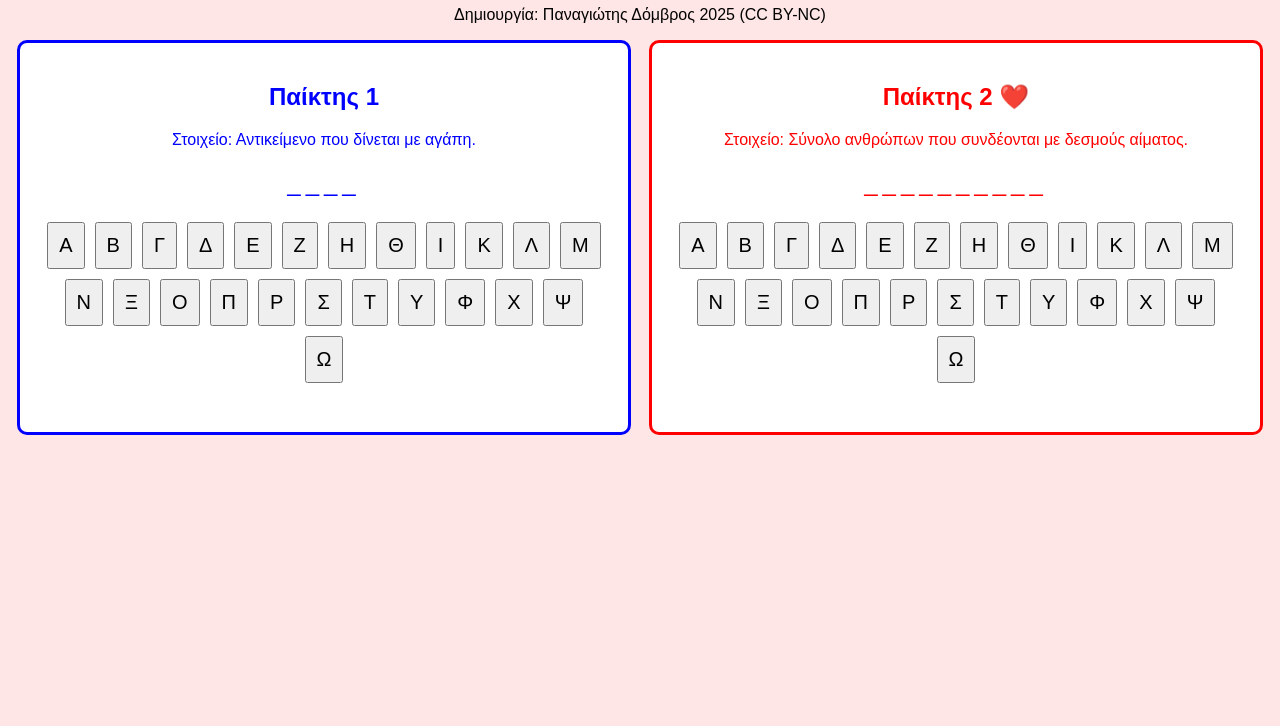
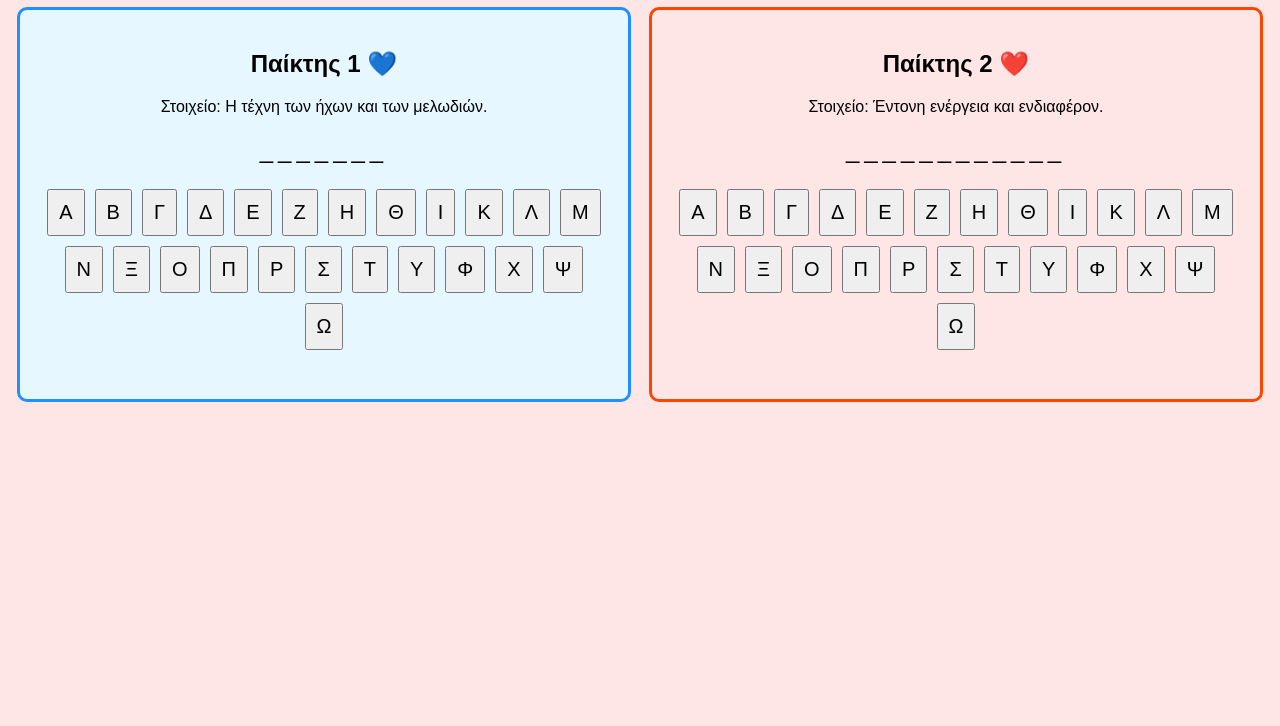
Before and after one commit to pdomvros/love-hangman-gr, a plain HTML site: page index.html in a window 1280 px wide. Shown: the part 74-800 px from the top of the page. Drawn offline with Linux system fonts and the light colour scheme.

Commit message:
Update index.html

```diff
--- a/index.html
+++ b/index.html
@@ -37,8 +37,8 @@
             text-transform: uppercase;
             cursor: pointer;
         }
-        .player1 { border-color: blue; color: blue; }
-        .player2 { border-color: red; color: red; }
+        .player1 { border-color: #1e90ff; background-color: #e6f7ff; }
+        .player2 { border-color: #ff4500; background-color: #ffe6e6; }
         .hangman {
             font-size: 20px;
             white-space: pre;
@@ -49,12 +49,11 @@
     </style>
 </head>
 <body>
-    <h1>Κρεμάλα της Αγάπης</h1>
-    <p>Δημιουργία: Παναγιώτης Δόμβρος 2025 (CC BY-NC)</p>
+    <h1>Κρεμάλα της Αγάπης 💘🎮</h1>
 
     <div class="game-container">
         <div class="player player1">
-            <h2>Παίκτης 1 </h2>
+            <h2>Παίκτης 1 💙</h2>
             <p id="hint1"></p>
             <p class="word-display" id="word1"></p>
             <pre class="hangman" id="hangman1"></pre>
@@ -72,8 +71,8 @@
         </div>
     </div>
 
-    <audio id="errorSound" src="error.mp3"></audio>
-    <audio id="successSound" src="success.mp3"></audio>
+    <audio id="failSound" src="fail-sound.mp3"></audio>
+    <audio id="successSound" src="success-sound.mp3"></audio>
 
     <script>
         const words = [
@@ -82,21 +81,21 @@
             { word: "ΡΟΜΑΝΤΙΚΟ", hint: "Αυτό που δημιουργεί συναισθήματα τρυφερότητας." },
             { word: "ΠΑΘΟΣ", hint: "Έντονη επιθυμία ή συναίσθημα." },
             { word: "ΣΥΝΑΙΣΘΗΜΑ", hint: "Κατάσταση της ψυχής." },
-            { word: "ΦΙΛΙΑ", hint: "Σχέση αμοιβαίας αγάπης και εμπιστοσύνης." },
-            { word: "ΟΙΚΟΓΕΝΕΙΑ", hint: "Σύνολο ανθρώπων που συνδέονται με δεσμούς αίματος." },
-            { word: "ΕΥΤΥΧΙΑ", hint: "Κατάσταση απόλυτης ικανοποίησης και χαράς." },
-            { word: "ΧΑΜΟΓΕΛΟ", hint: "Έκφραση χαράς ή ευχαρίστησης." },
-            { word: "ΑΓΚΑΛΙΑ", hint: "Σφιχτός εναγκαλισμός." },
-            { word: "ΦΙΛΗΜΑ", hint: "Επαφή των χειλιών με τα χείλη άλλου προσώπου." },
-            { word: "ΚΑΡΔΙΑ", hint: "Όργανο του σώματος που συμβολίζει την αγάπη." },
-            { word: "ΔΩΡΟ", hint: "Αντικείμενο που δίνεται με αγάπη." },
-            { word: "ΤΡΥΦΕΡΟΤΗΤΑ", hint: "Συμπεριφορά που δείχνει αγάπη και φροντίδα." },
-            { word: "ΕΜΠΙΣΤΟΣΥΝΗ", hint: "Αίσθημα βεβαιότητας για την αξιοπιστία κάποιου." },
-            { word: "ΣΕΒΑΣΜΟΣ", hint: "Αίσθημα εκτίμησης και αναγνώρισης." },
-            { word: "ΥΠΟΜΟΝΗ", hint: "Η ικανότητα να περιμένεις κάτι με ηρεμία." },
-            { word: "ΑΛΛΗΛΕΓΓΥΗ", hint: "Υποστήριξη και βοήθεια προς τον άλλον." },
-            { word: "ΕΛΠΙΔΑ", hint: "Προσδοκία για κάτι καλό που θα συμβεί." },
-            { word: "ΟΝΕΙΡΟ", hint: "Σχέδιο ή επιθυμία για το μέλλον." }
+            { word: "ΦΙΛΙΑ", hint: "Αμοιβαία στοργή και εμπιστοσύνη." },
+            { word: "ΕΝΘΟΥΣΙΑΣΜΟΣ", hint: "Έντονη ενέργεια και ενδιαφέρον." },
+            { word: "ΑΦΗΓΗΣΗ", hint: "Η τέχνη της αφήγησης ιστοριών." },
+            { word: "ΕΛΠΙΔΑ", hint: "Η πίστη σε κάτι καλύτερο." },
+            { word: "ΟΝΕΙΡΟ", hint: "Εικόνες και σκέψεις στον ύπνο." },
+            { word: "ΧΑΡΑ", hint: "Έντονο συναίσθημα ευτυχίας." },
+            { word: "ΚΑΜΠΑΝΑ", hint: "Συσκευή που κάνει ήχο για προειδοποίηση." },
+            { word: "ΜΟΥΣΙΚΗ", hint: "Η τέχνη των ήχων και των μελωδιών." },
+            { word: "ΦΩΤΟΓΡΑΦΙΑ", hint: "Η τέχνη της λήψης εικόνων." },
+            { word: "ΑΣΤΕΡΙ", hint: "Ουράνιο σώμα που λάμπει τη νύχτα." },
+            { word: "ΘΑΛΑΣΣΑ", hint: "Μεγάλη μάζα αλμυρού νερού." },
+            { word: "ΟΥΡΑΝΟΣ", hint: "Ο χώρος πάνω από τη γη." },
+            { word: "ΓΕΛΙΟ", hint: "Ήχος που εκφράζει ευτυχία." },
+            { word: "ΦΩΤΙΑ", hint: "Φωτεινή και θερμή φλόγα." },
+            { word: "ΑΝΘΟΣ", hint: "Το όμορφο μέρος ενός φυτού." }
         ];
 
         function setupGame(playerId) {
@@ -110,11 +109,11 @@
             let hangmanStages = [
                 "\n\n\n\n",
                 "\n\n\n__|__",
-                " |\n |\n__|__",
-                " O\n |\n |\n__|__",
-                " O\n /|\n |\n__|__",
-                " O\n /|\\\n |\n__|__",
-                " O\n /|\\\n |\n / \\ \n__|__"
+                "  |\n  |\n__|__",
+                "  O\n  |\n  |\n__|__",
+                "  O\n /|\n  |\n__|__",
+                "  O\n /|\\\n  |\n__|__",
+                "  O\n /|\\\n  |\n / \\ \n__|__"
             ];
 
             let keyboardDiv = document.getElementById(`keyboard${playerId}`);
@@ -131,7 +130,7 @@
                     } else {
                         mistakes++;
                         document.getElementById(`hangman${playerId}`).textContent = hangmanStages[mistakes];
-                        document.getElementById("errorSound").play();
+                        document.getElementById("failSound").play();
                     }
                     button.disabled = true;
 
@@ -139,7 +138,7 @@
                         freezeGame(playerId === 1 ? 2 : 1);
                     }
                     if (!displayWord.includes("_")) {
-                        document.getElementById(`message${playerId}`).textContent = "ΜΠΡΑΒΟ! Κέρδισες! ";
+                        document.getElementById(`message${playerId}`).textContent = "ΜΠΡΑΒΟ! Κέρδισες! 🎉😍";
                         document.getElementById("successSound").play();
                         freezeGame(playerId === 2 ? 1 : 2);
                     }
```
